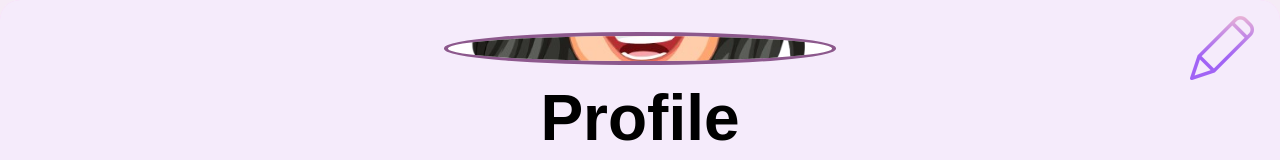
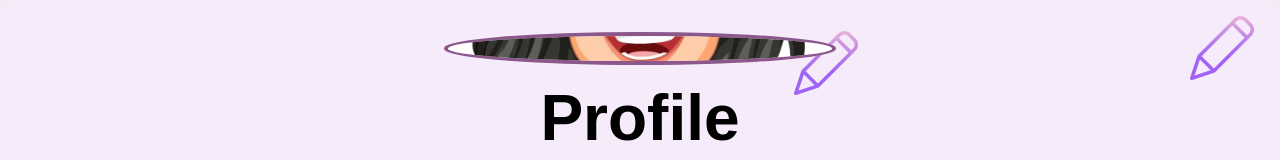
Before and after one commit to SivaG2002/period-tracker, a React (Create React App) app: page /profile in a window 1280 px wide. Shown: the top 160 px of the page. Built offline with nearby package versions, Linux system fonts and the light colour scheme.

Commit message:
Refactor Profile component: adjust PhotoEditIcon positioning and improve layout for photo editing

```diff
--- a/src/pages/Profile.js
+++ b/src/pages/Profile.js
@@ -119,8 +119,8 @@ const PhotoEditIcon = styled.img`
   height: 5vw;
   cursor: grab;
   position: absolute;
-  top: -10%; /* Moved outside the top */
-  right: -15%; /* Moved outside the right */
+  top: 4%; /* Moved outside the top */
+  right: 33%; /* Moved outside the right */
 `;
 const MainEditIcon = styled.img`
   width: 5vw;
@@ -232,15 +232,17 @@ const Profile = () => {
         transition={pageTransition}
       >
         <ContentArea>
-          <PhotoFrame>
-            <ProfilePhoto src={profileData.photo} alt="Profile" />
-            {isEditing && (
-              <>
-                <PhotoEditIcon
+        <PhotoEditIcon
                   src={process.env.PUBLIC_URL + '/pen.png'}
                   alt="Edit Photo"
                   onClick={() => document.getElementById('photoInput').click()}
                 />
+          <PhotoFrame>
+
+            <ProfilePhoto src={profileData.photo} alt="Profile" />
+            {isEditing && (
+              <>
+
                 <input
                   type="file"
                   id="photoInput"
```
